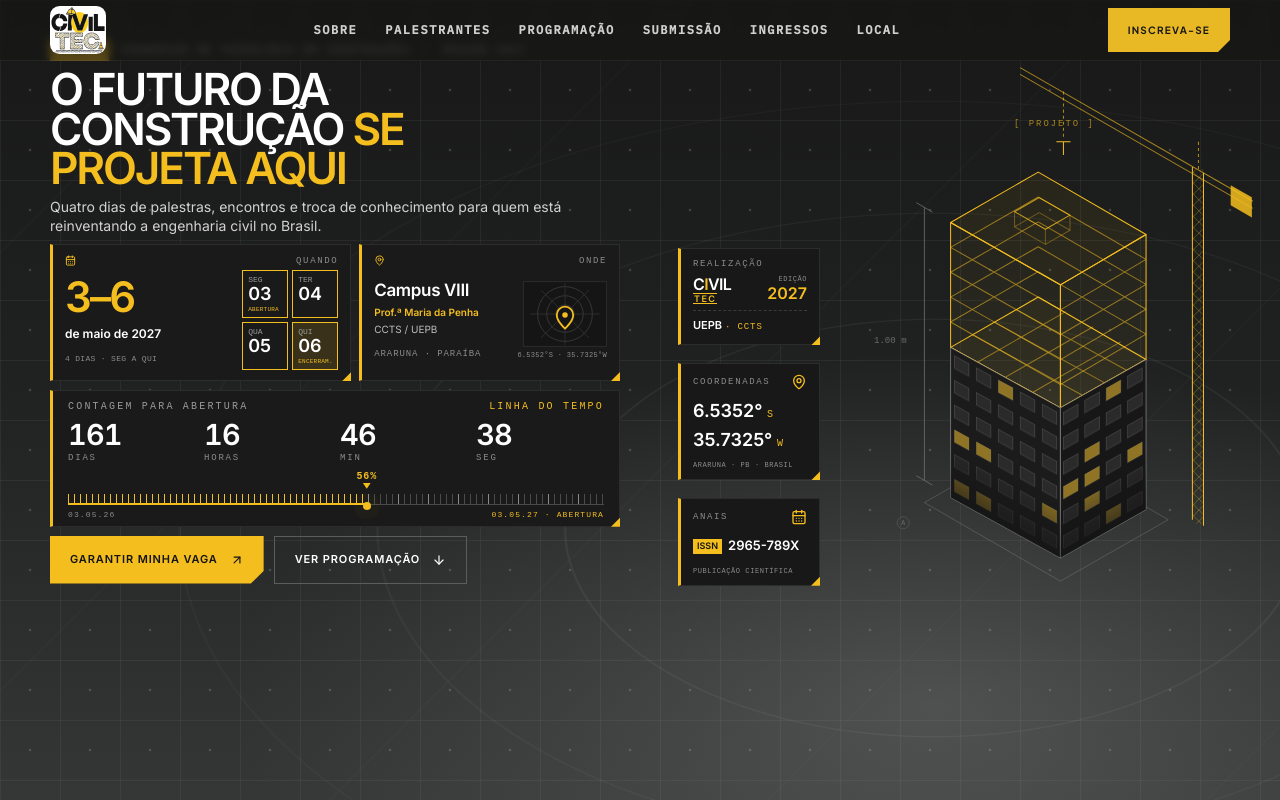
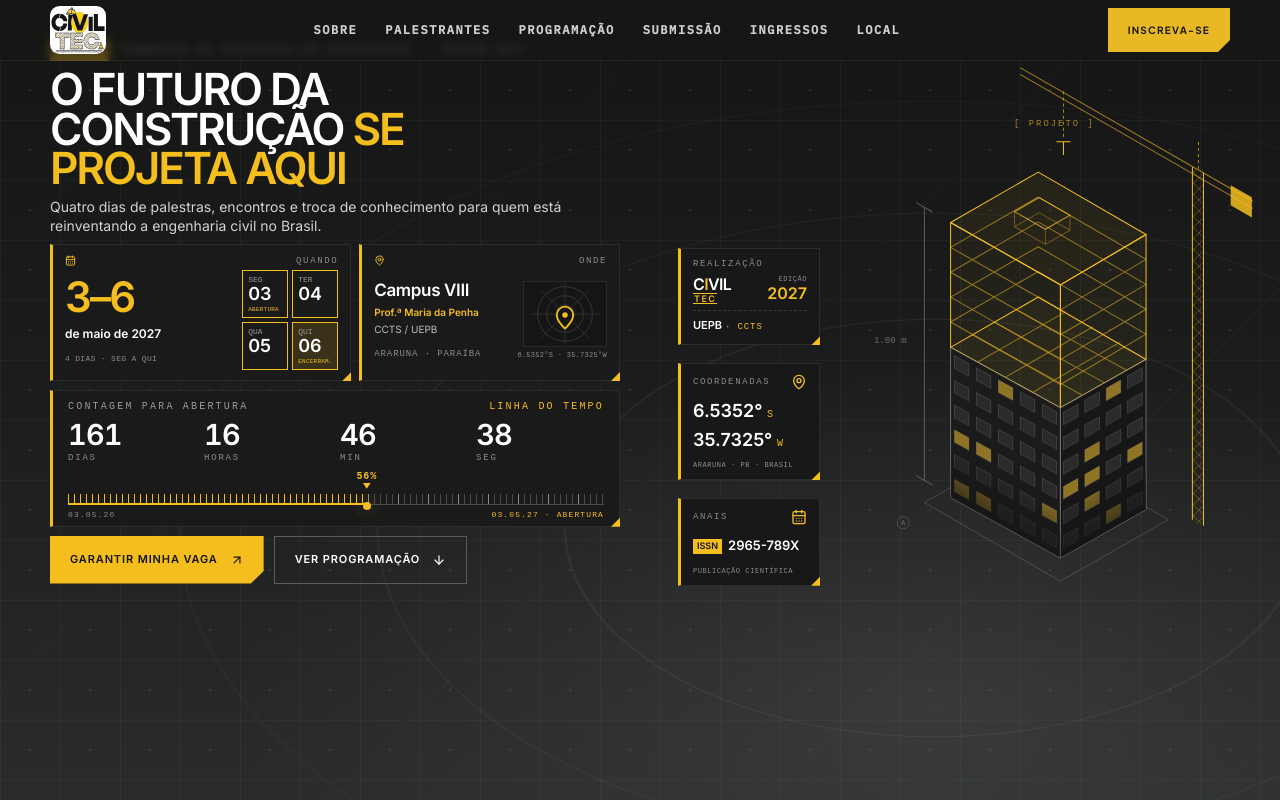
Before and after one commit to Dkalones/civil-tec, a React (Vite) app: page / in a window 1280 px wide. Shown: the top 800 px of the page. Built offline with nearby package versions, Linux system fonts and the light colour scheme.

Commit message:
Escurece levemente o fundo blueprint

```diff
--- a/src/index.css
+++ b/src/index.css
@@ -511,10 +511,10 @@
   position: relative;
   isolation: isolate;
   overflow: hidden;
-  background-color: #292b2a !important;
+  background-color: #222423 !important;
   background-image:
-    radial-gradient(ellipse 72% 58% at 73% 88%, rgba(190, 192, 190, .22) 0%, rgba(150, 153, 151, .12) 42%, transparent 76%),
-    linear-gradient(180deg, #171817 0%, #202221 48%, #343736 100%) !important;
+    radial-gradient(ellipse 72% 58% at 73% 88%, rgba(155, 158, 156, .15) 0%, rgba(125, 128, 126, .08) 42%, transparent 76%),
+    linear-gradient(180deg, #141514 0%, #1b1d1c 48%, #292c2a 100%) !important;
   background-repeat: no-repeat;
   background-size: cover;
   background-position: center;
@@ -525,11 +525,11 @@
   inset: 0;
   z-index: -1;
   pointer-events: none;
-  opacity: .82;
+  opacity: .64;
   background-image:
-    linear-gradient(rgba(218, 222, 219, .075) 1px, transparent 1px),
+    linear-gradient(rgba(218, 222, 219, .058) 1px, transparent 1px),
     linear-gradient(90deg, rgba(218, 222, 219, .075) 1px, transparent 1px),
-    radial-gradient(circle, rgba(226, 229, 226, .22) 1px, transparent 1.7px);
+    radial-gradient(circle, rgba(226, 229, 226, .16) 1px, transparent 1.7px);
   background-size: 60px 60px, 60px 60px, 60px 60px;
   background-position: 0 0, 0 0, 0 0;
 }
```
